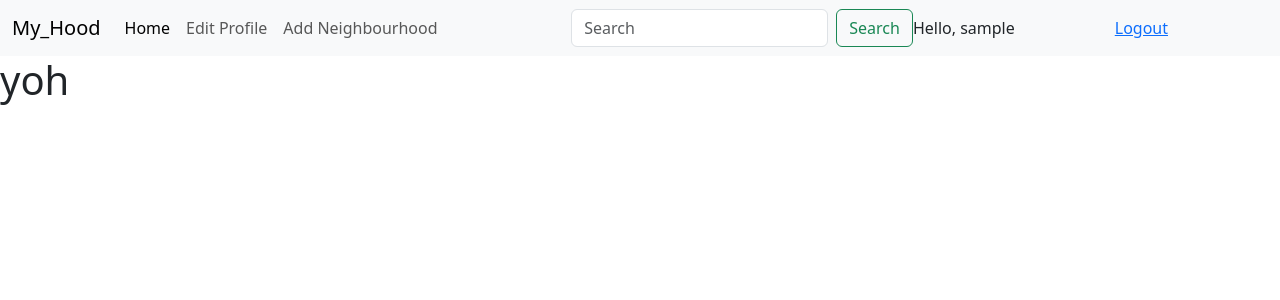
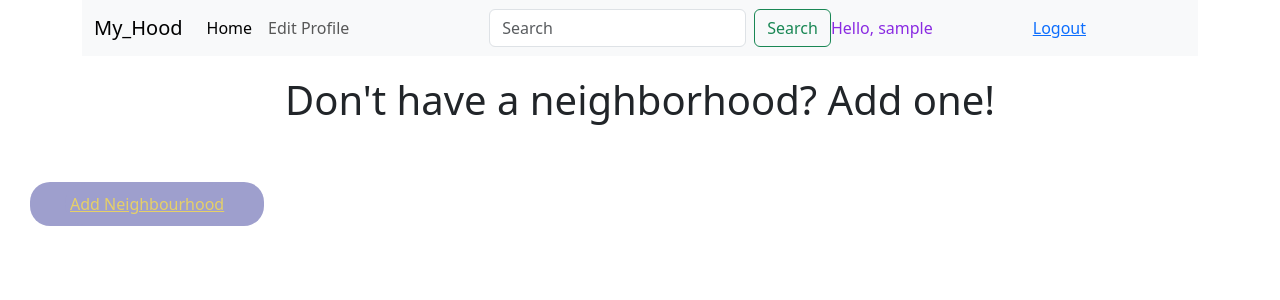
Before and after one commit to Saitore973/my_hub, a Django app: page /home/ in a window 1280 px wide. Shown: the top 300 px of the page. Run offline with Django 4.2, Linux system fonts and the light colour scheme; the visitor is signed in with stand-in values (Sample User, id 1); data that the repository does not hold is empty; some libraries are stand-ins or nearby versions.

Commit message:
add a button to the homepage

```diff
--- a/around/templates/all/base.html
+++ b/around/templates/all/base.html
@@ -28,11 +28,16 @@
         margin-right: 100px;
         padding-top:0px 10px;
     }
+    .top{
+        color:blueviolet;
+    }
 </style>
 
 
 <body>
     <section class="top">
+
+<div class="container">
 
 
 
@@ -52,9 +57,6 @@
                         <li class="nav-item">
                             <a class="nav-link" href="{% url 'account' %}">Edit Profile</a>
                         </li>
-                        <li class="nav-item">
-                            <a class="nav-link" href="{% url 'neighbourhood' %}">Add Neighbourhood</a>
-                        </li>
 
 
                     </ul>
@@ -68,6 +70,7 @@
             </div>
 
         </nav>
+        </div>
     </section>
     </header>
     {% block content %} {% endblock %}
--- a/around/templates/index.html
+++ b/around/templates/index.html
@@ -4,16 +4,35 @@
 
 
 {% block content %}
+<style>
+    h1 {
+        text-align: center;
+        padding: 20px;
+    }
+    .buttn {
+        background-color: #9E9FCD;
+        padding: 10px 5px;
+        border: none;
+        border-radius:20px;
+       margin: 30px;
+       color: rgb(230, 208, 103);
+    }
 
-<h1>yoh</h1>
+</style>
+<h1>Don't have a neighborhood? Add one!</h1>
+<button class="buttn" >
+    <a class="buttn" href="{% url 'neighbourhood' %}">Add Neighbourhood</a>
+</button>
 
-<div class="row">
+<div class="container-fluid">
+    <div class="row">
         {% for neighbour in neighbours%}
         <div class="col-md-4">
             <div class="card mb-4" style="min-height:340px">
                 <img src="{{ neighbour.image.url}}" class="img-fluid" alt="{{ neighbour.name }}">
                 <div class="card-body">
-                    <h5 class="card-title">{{ neighbour.name }}</h5>  ({{neighbour.location}}) <span class="ml-4">{{hood.members.count}} member{{hood.members.count|pluralize}}</span></h5>
+                    <h5 class="card-title">{{ neighbour.name }}</h5> ({{neighbour.location}}) <span
+                        class="ml-4">{{hood.members.count}} member{{hood.members.count|pluralize}}</span></h5>
 
                     <button>Join hood</button>
                 </div>
@@ -22,5 +41,7 @@
         {% endfor %}
     </div>
 
+</div>
+
 
 {% endblock %}
```
